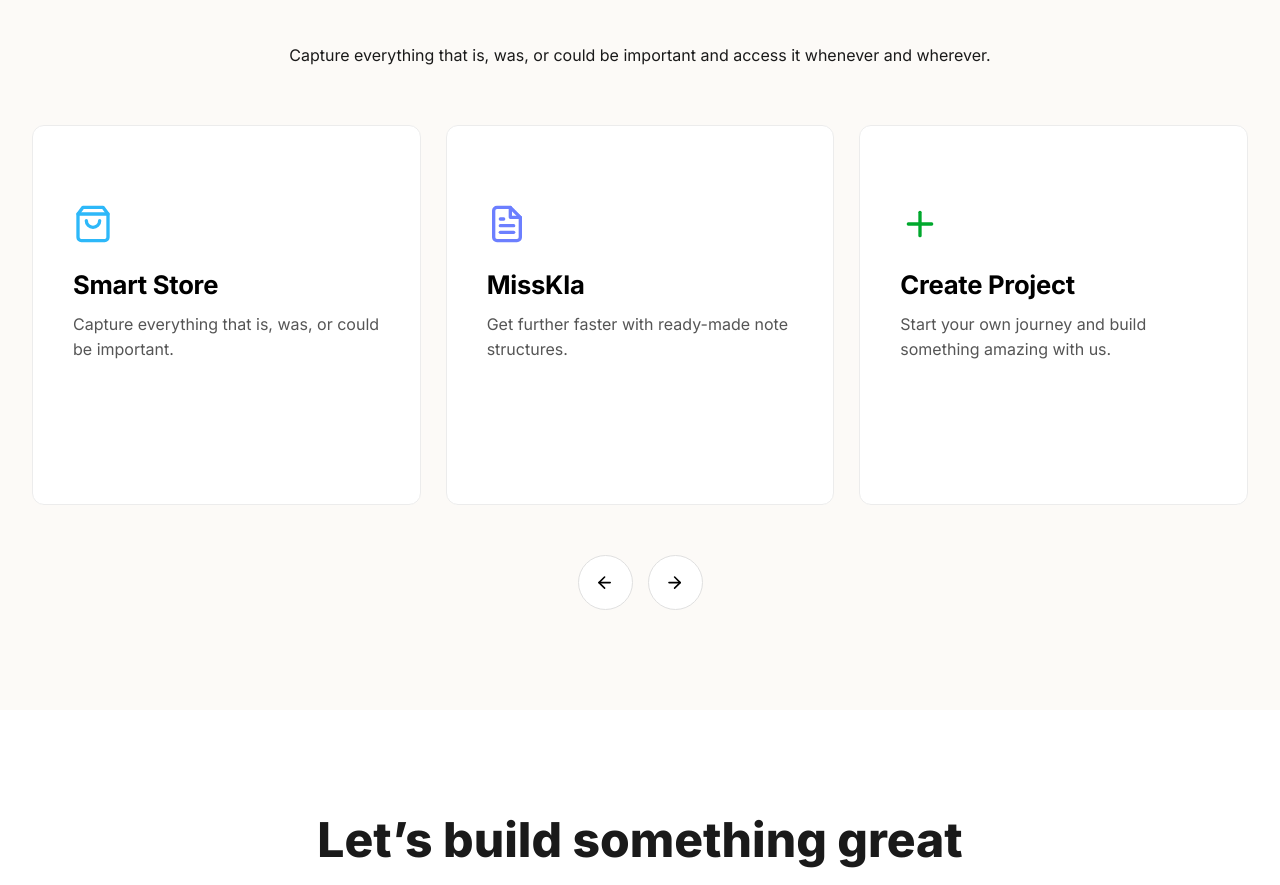
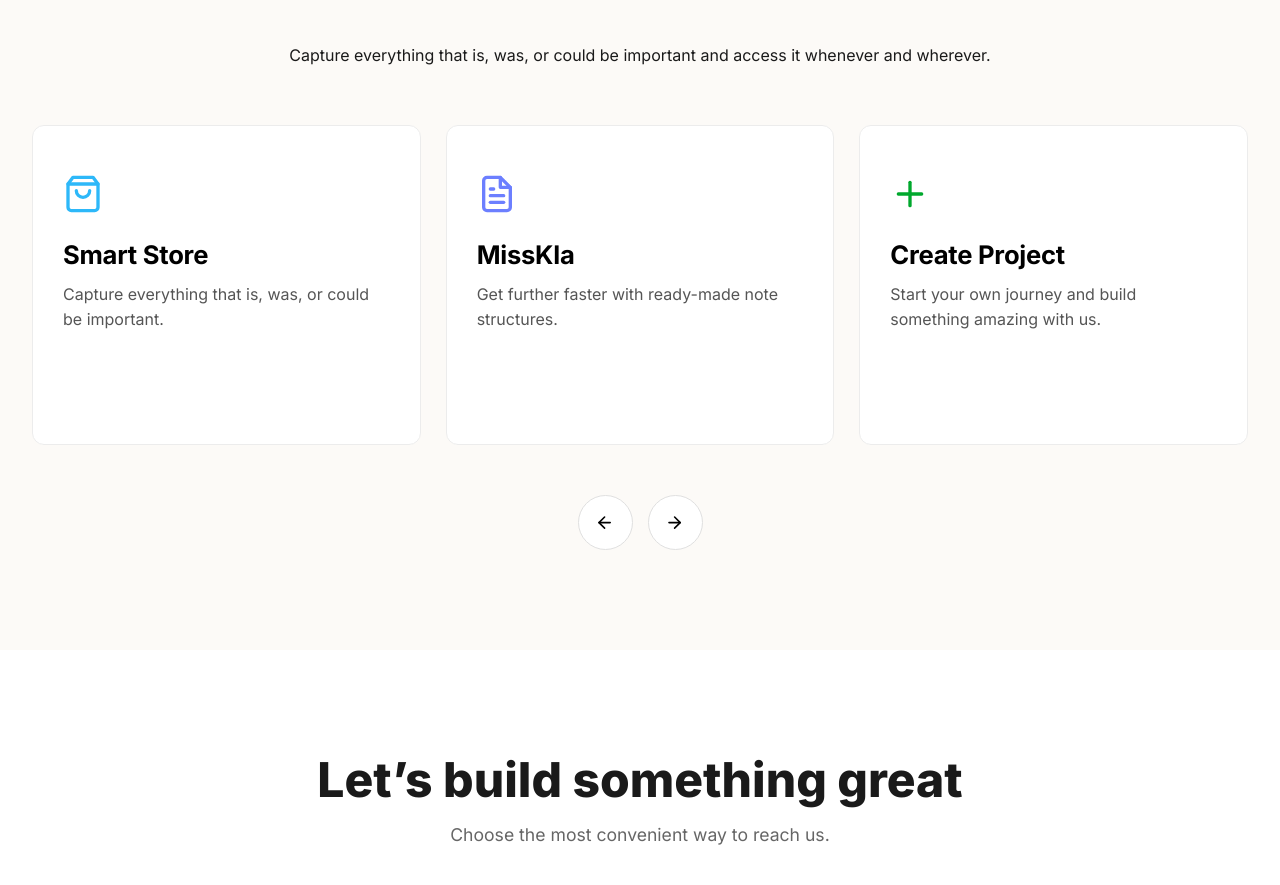
Before and after one commit to Krishna-ingle/Madhva, a React (Create React App) app: page / in a window 1280 px wide. Shown: the part 3580-4465 px from the top of the page. Built offline with nearby package versions, Linux system fonts and the light colour scheme.

Commit message:
make update

```diff
--- a/src/assets/styles/Portfolio.css
+++ b/src/assets/styles/Portfolio.css
@@ -11,9 +11,9 @@
 
 .modern-card {
   background: white;
-  padding: 40px;
+  padding: 30px;
   border-radius: 12px;
-  min-height: 380px;
+  min-height: 320px;
   cursor: pointer;
   position: relative;
   overflow: hidden;
```
